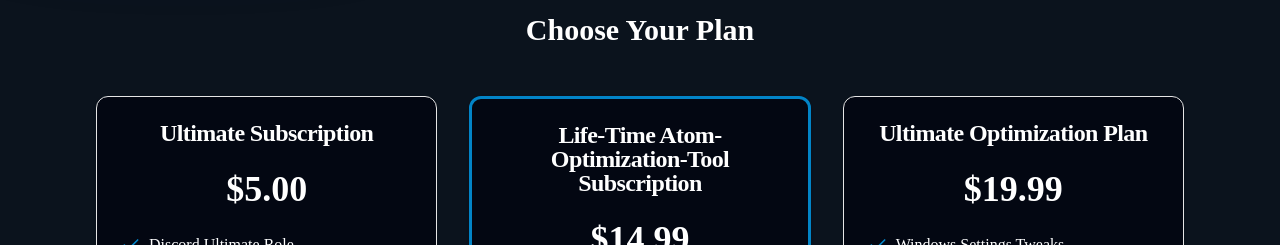
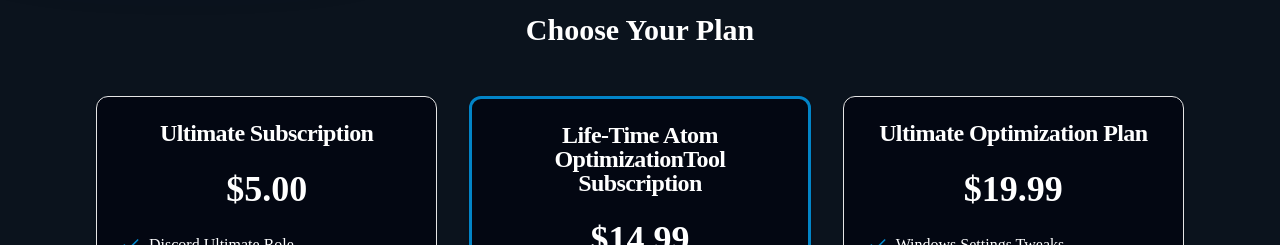
Before and after one commit to abdelrahmanrageh/Chloride-Website, a React (Vite) app: page / in a window 1280 px wide. Shown: the part 2120-2365 px from the top of the page. Built offline with nearby package versions, Linux system fonts and the light colour scheme; a web font is replaced by a local one.

Commit message:
Update price-plans.tsx

```diff
--- a/src/components/pricePlans/price-plans.tsx
+++ b/src/components/pricePlans/price-plans.tsx
@@ -21,7 +21,7 @@ const plans = [
     ],
   },
   {
-    name: "Life-Time Atom-Optimization-Tool Subscription",
+    name: "Life-Time Atom OptimizationTool Subscription",
     price: 14.99,
     features: [
       "General Tweaks",
```
